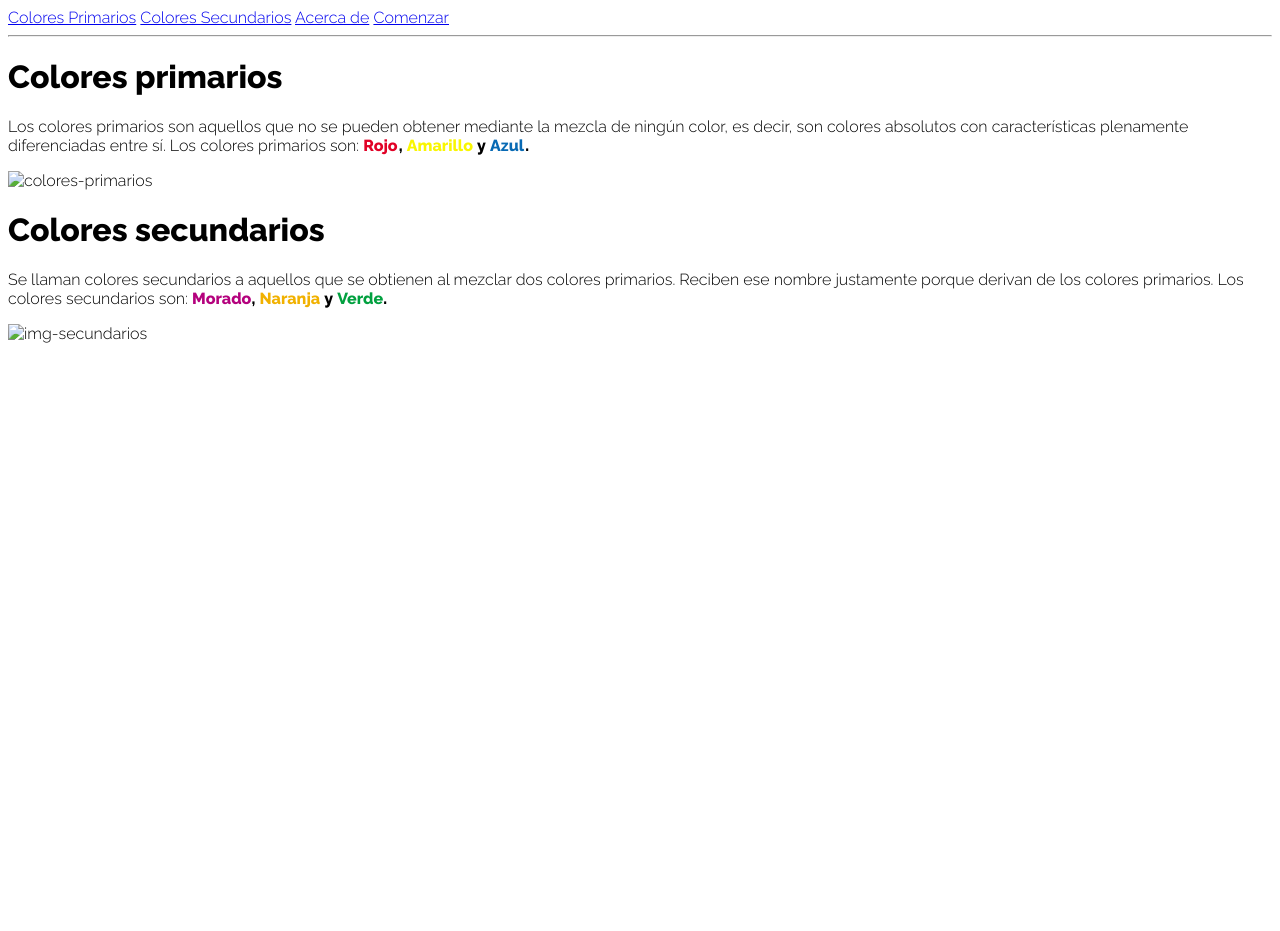
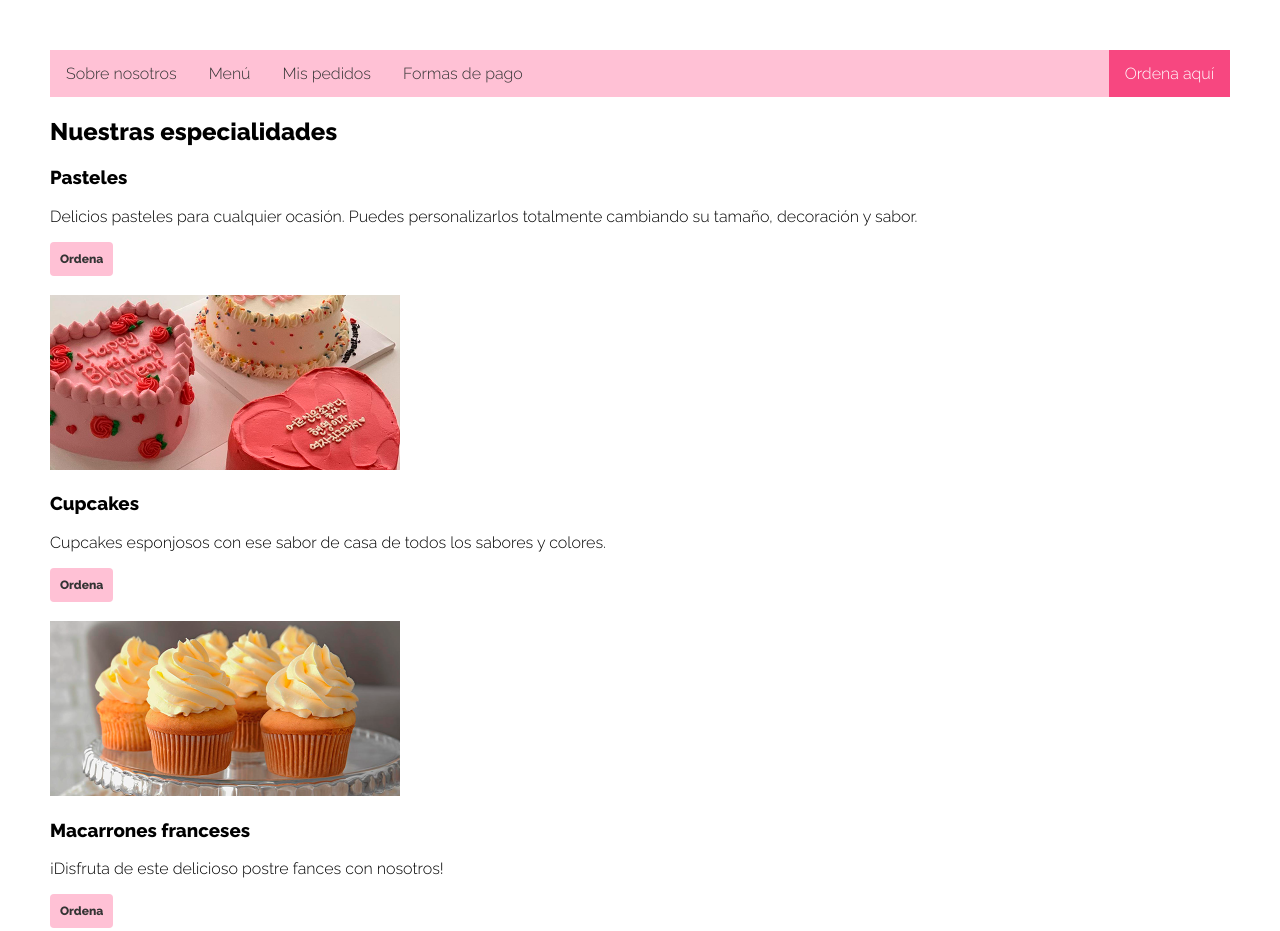
Before and after one commit to LuisAguiar21/FutureedClase, a plain HTML site: page actividades/index.html in a window 1280 px wide. Shown: the top 931 px of the page. Before the commit the page ends 800 px from the top, so only its background shows below. Drawn offline with Linux system fonts and the light colour scheme.

Commit message:
barra de navegación y botones

```diff
--- a/actividades/estilos.css
+++ b/actividades/estilos.css
@@ -1,40 +1,59 @@
 body {
     font-family: 'Raleway', sans-serif;
+    margin: 50px;
 }
 
-.simbolo {
-    margin-left: -3px;
+.img {
+    height: 175px;
+    width: 350px;
+    margin-top: 15px;
 }
 
-#Rojo {
-    color: #e10126;
+ul {
+    list-style-type: none;
+    margin: 0;
+    padding: 0;
+    overflow: hidden;
+    background-color: #ffc1d5;
   }
 
-#Amarillo {
-    color: #f9f601;
+  li {
+    float: left;
   }
 
-#Azul {
-    color: #086ab4;
+  li a {
+    display: block;
+    color: #333333;
+    text-align: center;
+    padding: 14px 16px;
+    text-decoration: none;
   }
 
-.simbolo2 {
-    margin-left: -4px;
+  li a:hover {
+    background-color: #fc6998;
   }
 
-#Morado {
-    color: #b4017d;
+  #boton-principal {
+    float:right
   }
 
-#Verde {
-    color: #01a03f;
+  .boton-principal {
+      color: white;
+      background-color: #f74780;
   }
 
-#Naranja {
-    color: #f1b100;
+  .button {
+    padding: 10px;
+    color: #333333;
+    background-color: #ffc1d5;
+    text-decoration: underline;
+    border-radius: 4px;
+    text-decoration: none;
+    font-weight: 700;
+    font-size: 12px;
+    float: left;
   }
 
-.img-colores {
-    height: 400px;
-    width: 800px;
+  a:hover {
+    background-color: #fc6998;
   }
--- a/actividades/index.html
+++ b/actividades/index.html
@@ -4,7 +4,7 @@
     <meta charset="UTF-8">
     <meta http-equiv="X-UA-Compatible" content="IE=edge">
     <meta name="viewport" content="width=device-width, initial-scale=1.0">
-    <title>Tipos de colores</title>
+    <title>Pastelería y repostería "Mi Dulce Pecado"</title>
     <link rel="preconnect" href="https://fonts.googleapis.com">
 <link rel="preconnect" href="https://fonts.gstatic.com" crossorigin>
 <link href="https://fonts.googleapis.com/css2?family=Raleway:wght@300;600;800&display=swap" rel="stylesheet">
@@ -14,36 +14,45 @@
 <body>
     <header>
         <nav>
-            <a href="#colores-primarios">Colores Primarios</a>
-            <a href="#colores-secundarios">Colores Secundarios</a>
-            <a href="#">Acerca de</a>
-            <a href="#" class="botón">Comenzar</a>
+            <ul>
+                <li><a href="#">Sobre nosotros</a></li>
+                <li><a href="#especialidades">Menú</a></li>
+                <li><a href="#">Mis pedidos</a></li>
+                <li><a href="#">Formas de pago</a></li>
+                <li id="boton-principal"><a href="#" class="boton-principal">Ordena aquí</a></li>
+            </ul>
         </nav>
     </header>
-    <hr>
-    <div id="colores-primarios">
-        <h1>Colores primarios</h1>
-        <p>Los colores primarios son aquellos que no se pueden obtener mediante la mezcla de ningún color, es decir, son colores absolutos con características plenamente diferenciadas entre sí. Los colores primarios son:
-            <strong id="Rojo">Rojo</strong>
-            <strong class="simbolo">,</strong>
-            <strong id="Amarillo">Amarillo</strong>
-            <strong id="y">y</strong>
-            <strong id="Azul">Azul</strong>
-            <strong class="simbolo">.</strong>
-        </p>
-        <img src="img/colores primarios.jpg" alt="colores-primarios" class="img-colores">
+    <h2 id="especialidades">Nuestras especialidades</h2>
+    <div id="pasteles">
+        <h3>Pasteles</h3>
+        <p>Delicios pasteles para cualquier ocasión. Puedes personalizarlos totalmente cambiando su tamaño, decoración y sabor.</p>
+        <a href="#" class="button">
+            Ordena
+        </a>
+        <br>
+        <br>
+        <img src="img/pasteles.png" alt="pasteles" class="img">
     </div>
-    <div id="colores-secundarios">
-        <h1>Colores secundarios</h1>
-        <p>Se llaman colores secundarios a aquellos que se obtienen al mezclar dos colores primarios. Reciben ese nombre justamente porque derivan de los colores primarios. Los colores secundarios son:
-            <strong id="Morado">Morado</strong>
-            <strong class="simbolo2">,</strong>
-            <strong id="Naranja">Naranja</strong>
-            <strong id="y">y</strong>
-            <strong id="Verde">Verde</strong>
-            <strong class="simbolo2">.</strong>
-        </p>
-        <img src="img/colores-secundarios-2.png" alt="img-secundarios" class="img-colores">
+    <div id="cupcakes">
+        <h3>Cupcakes</h3>
+        <p>Cupcakes esponjosos con ese sabor de casa de todos los sabores y colores.</p>
+        <a href="#" class="button">
+            Ordena
+        </a>
+        <br>
+        <br>
+        <img src="img/cupcakes.png" alt="cupcake" class="img">
+    </div>
+    <div id="macarrones">
+        <h3>Macarrones franceses</h3>
+        <p>¡Disfruta de este delicioso postre fances con nosotros!</p>
+        <a href="#" class="button">
+            Ordena
+        </a>
+        <br>
+        <br>
+        <img src="img/macarrones.jpg" alt="macarrones" class="img">
     </div>
 </body>
 </html>
```
Also changed, not shown: actividades/img/cupcakes.png (added), actividades/img/macarrones.jpg (added), actividades/img/pasteles.png (added). Lines whose indentation alone changed are shown as unchanged.
